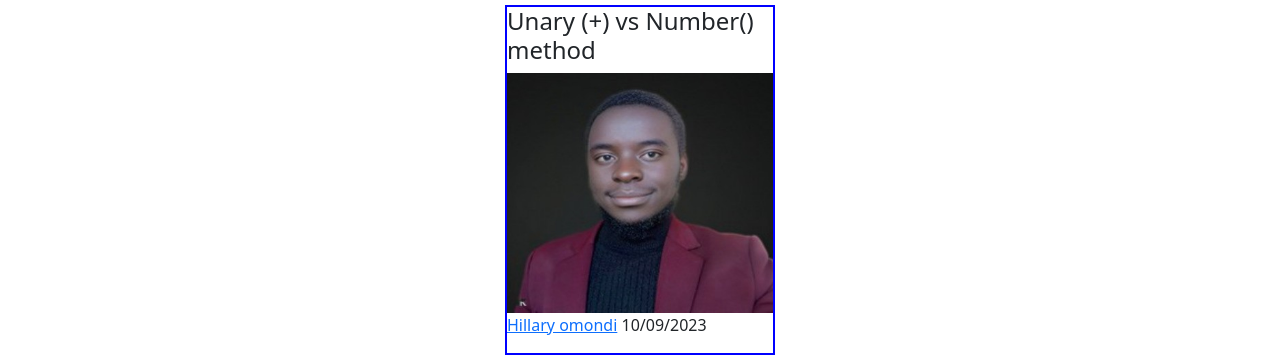
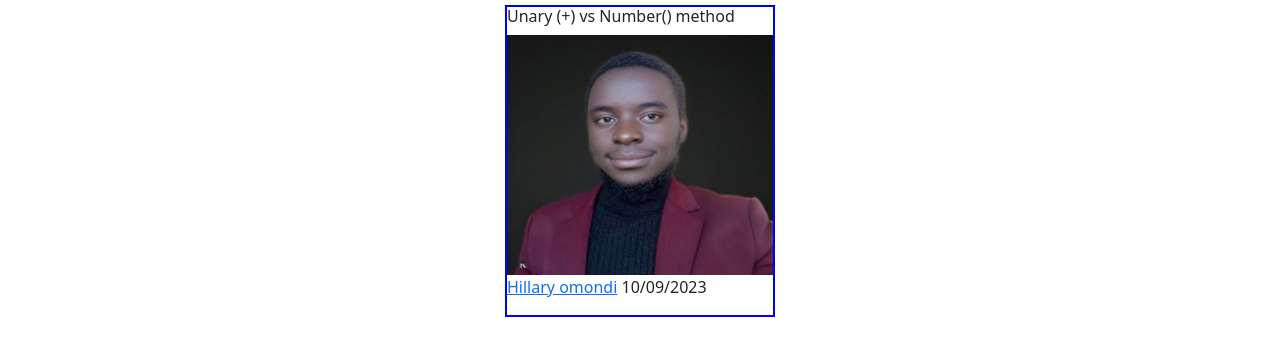
Before and after one commit to codegrann/personal-portfolio, a plain HTML site: page index.html in a window 1280 px wide. Shown: the part 3511-3866 px from the top of the page. After the commit the page ends 3828 px from the top, so only its background shows below. Drawn offline with nearby package versions, Linux system fonts and the light colour scheme.

Commit message:
updated writeup.md

```diff
--- a/index.html
+++ b/index.html
@@ -314,7 +314,7 @@
         <h1>Recent Articles</h1>
         <div id="articles">
           <div id="unary" class="article">
-            <h4>Unary (+) vs Number() method</h4>
+            <h6>Unary (+) vs Number() method</h6>
             <div>
               <img src="assets/pic.jpeg" alt="" />
               <p>
```
Also changed, not shown: 1 other file.
